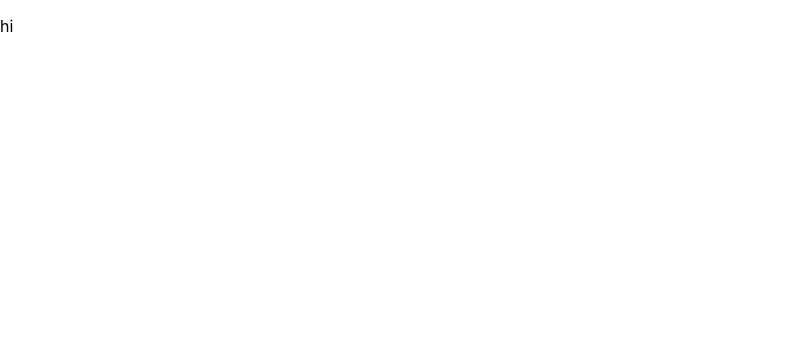
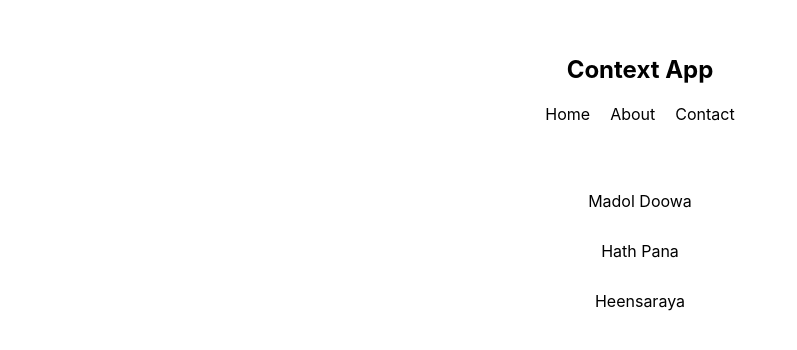
Before and after one commit to PawanGunawardhana/Context-App, a React (Create React App) app: page / in a window 1280 px wide. Shown: the top 350 px of the page, without its empty margins (0-797 px from the left). Built offline with nearby package versions, Linux system fonts and the light colour scheme.

Commit message:
Created BookList.js and Navbar.js and updated cheat sheet for 1st lession, also added some css

```diff
--- a/src/App.js
+++ b/src/App.js
@@ -1,9 +1,12 @@
+import React from "react";
+import Navbar from "./components/Navbar";
+import BookList from "./components/BookList";
 
-import React from 'react';
 function App() {
-  return (
-    <p>hi</p>
-  );
+  return (<div className="App">
+    <Navbar />
+    <BookList />
+  </div>);
 }
 
 export default App;
--- /dev/null
+++ b/src/components/BookList.js
@@ -0,0 +1,17 @@
+import React, { Component } from 'react'
+
+class BookList extends Component {
+    render() {
+        return (
+            <div className="book-list">
+               <ul>
+                <li>Madol Doowa</li>
+                <li>Hath Pana</li>
+                <li>Heensaraya</li>
+               </ul>
+            </div>
+        );
+    }
+}
+
+export default BookList;
--- /dev/null
+++ b/src/components/Navbar.js
@@ -0,0 +1,18 @@
+import React, { Component } from 'react';
+
+class Navbar extends Component {
+    render() {
+        return (
+            <nav>
+                <h1>Context App</h1>
+                <ul>
+                    <li>Home</li>
+                    <li>About</li>
+                    <li>Contact</li>
+                </ul>
+            </nav>
+        );
+    }
+}
+
+export default Navbar;
--- a/src/index.css
+++ b/src/index.css
@@ -1,13 +1,38 @@
 body {
   margin: 0;
-  font-family: -apple-system, BlinkMacSystemFont, 'Segoe UI', 'Roboto', 'Oxygen',
-    'Ubuntu', 'Cantarell', 'Fira Sans', 'Droid Sans', 'Helvetica Neue',
+  font-family: -apple-system, BlinkMacSystemFont, "Segoe UI", "Roboto", "Oxygen",
+    "Ubuntu", "Cantarell", "Fira Sans", "Droid Sans", "Helvetica Neue",
     sans-serif;
   -webkit-font-smoothing: antialiased;
   -moz-osx-font-smoothing: grayscale;
 }
 
-code {
-  font-family: source-code-pro, Menlo, Monaco, Consolas, 'Courier New',
-    monospace;
+/* app styles */
+.App {
+  max-width: 400px;
+  margin: 30px auto;
+  text-align: center;
 }
+nav {
+  padding: 5px;
+}
+nav ul {
+  padding: 0;
+}
+nav ul li {
+  display: inline-block;
+  margin: 0 10px;
+}
+.book-list {
+  padding: 20px;
+  margin-bottom: 20px;
+}
+.book-list ul {
+  padding: 0;
+  list-style-type: none;
+}
+.book-list li {
+  padding: 10px;
+  margin: 10px auto;
+  border-radius: 10px;
+}
```
Also changed, not shown: Cheat Sheet.txt.
